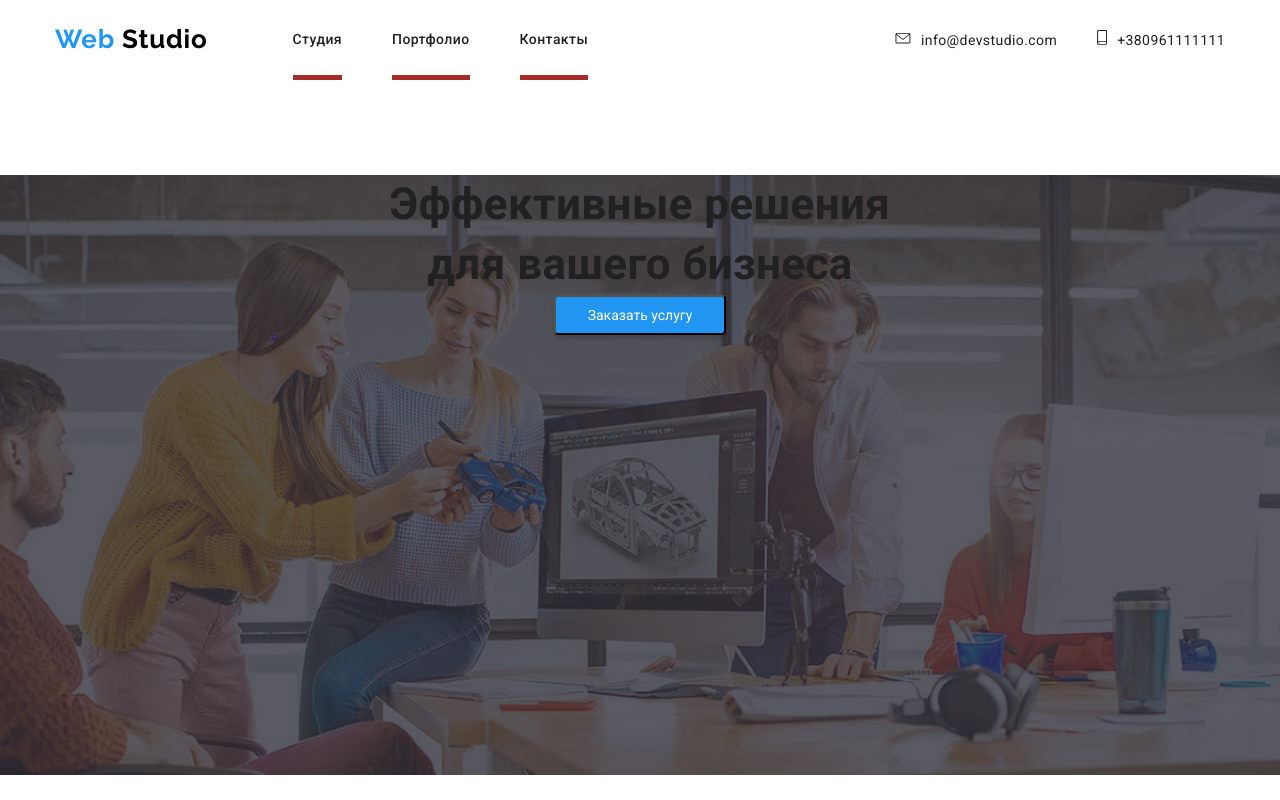
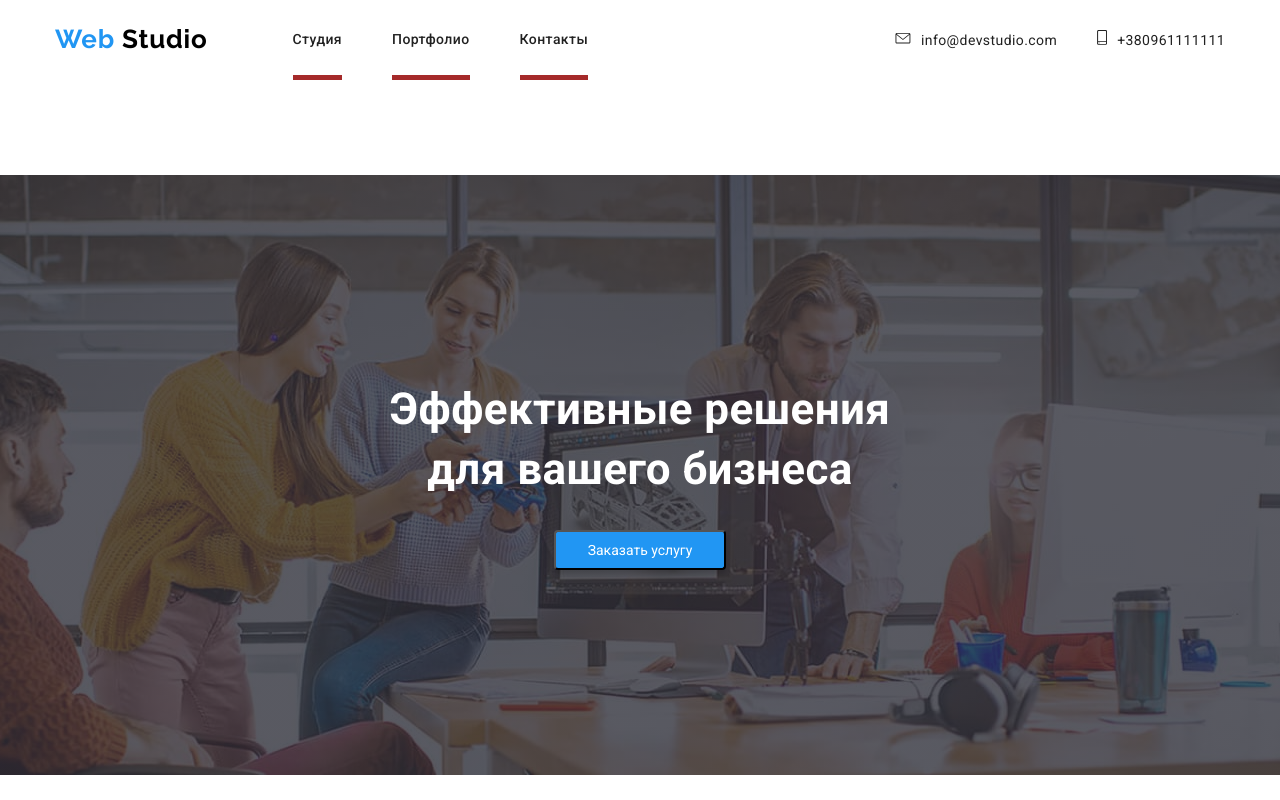
Before and after one commit to Igor-bond69/goit-markup-hw-05, a plain HTML site: page index.html in a window 1280 px wide. Shown: the top 800 px of the page. Drawn offline with nearby package versions, Linux system fonts and the light colour scheme.

Commit message:
adds styles title hero

```diff
--- a/css/main.css
+++ b/css/main.css
@@ -231,6 +231,8 @@ img {
 }
 
 .overlay {
+  display: flex;
+  align-items: center;
   max-width: 1600px;
   height: 600px;
   margin-left: auto;
@@ -248,11 +250,12 @@ img {
 }
 
 .hero-title {
+  padding-bottom: 30px;
   margin: 0;
   font-weight: 900;
   font-size: 44px;
   line-height: 1.36;
-  color: var(--title-text-color);
+  color: var(--primary-white-color);
 }
 
 /* section */
```
